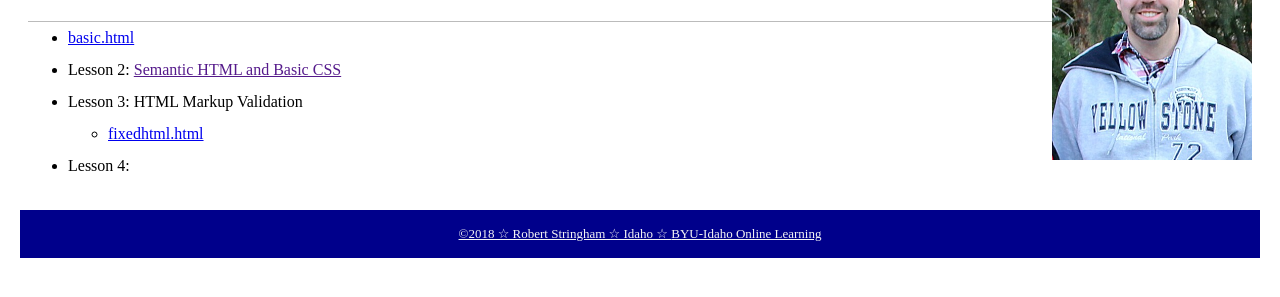
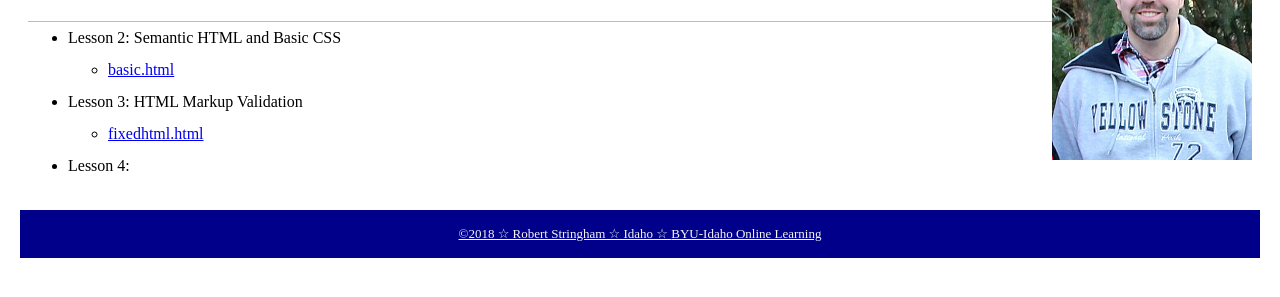
Before and after one commit to dragonballz789/dragonballz789.github.io, a plain HTML site: page index.html in a window 1280 px wide. Shown: the part 151-448 px from the top of the page. Drawn offline with Linux system fonts and the light colour scheme.

Commit message:
again update

```diff
--- a/index.html
+++ b/index.html
@@ -20,10 +20,15 @@
     </nav>
     <main>
     <h2>CIT 230 - Assignment Portal.</h2>
-        <div>
+        <nav>
         <ul>
-            <li><a href="basic.html">basic.html</a></li>
-            <li>Lesson 2: <a href="">Semantic HTML and Basic CSS</a></li>
+
+            <li>Lesson 2: Semantic HTML and Basic CSS
+                <ul>
+                    <li><a href="basic.html">basic.html</a></li>
+                </ul>
+            </li>
+
             <li>Lesson 3: HTML Markup Validation
                 <ul>
                     <li><a href="https://github.com/dragonballz789/dragonballz789.github.io/blob/master/assignments/lesson-3/fixedhtml.html">fixedhtml.html</a></li>
@@ -31,7 +36,7 @@
             </li>
             <li>Lesson 4: <a href="#"</li>
         </ul>
-        </div>
+        </nav>
     </main>
     <footer>
         <p>&copy;2018 &star; Robert Stringham &star; Idaho &star;
```
Also changed, not shown: assignments/lesson-3/fixedhtml.html (+0 -2 lines).
